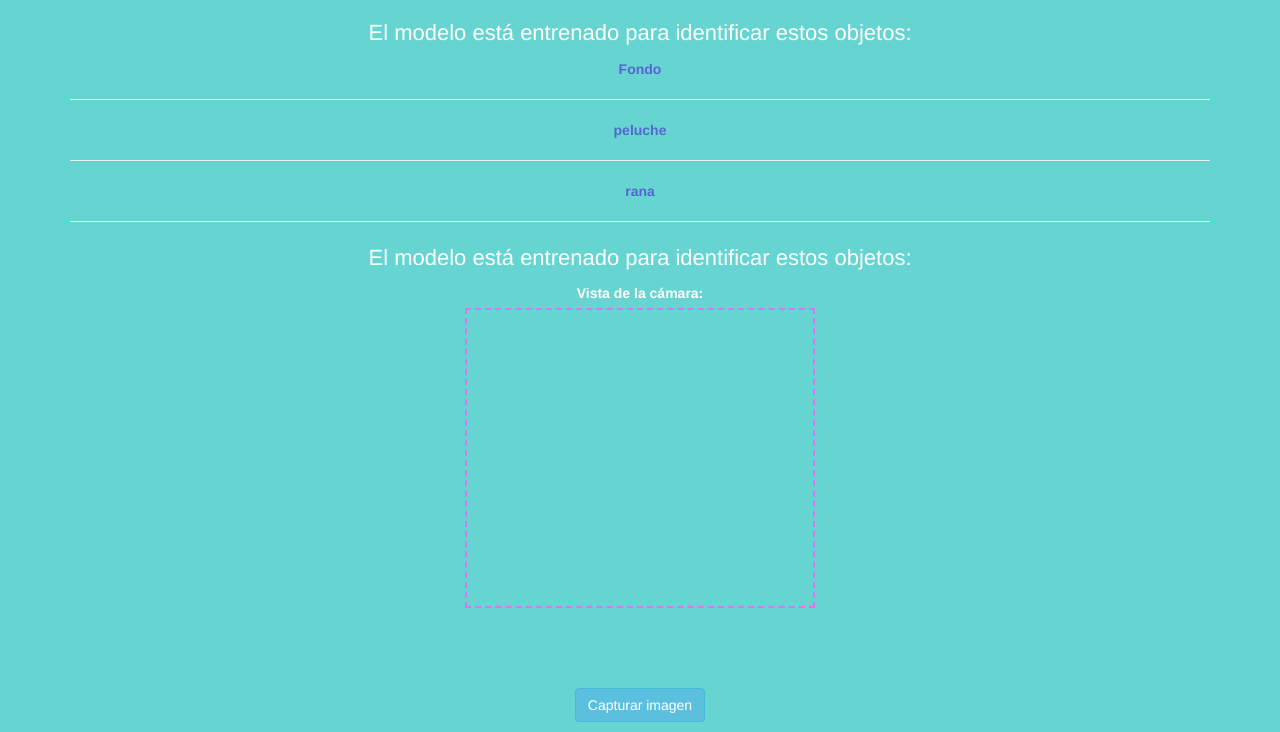
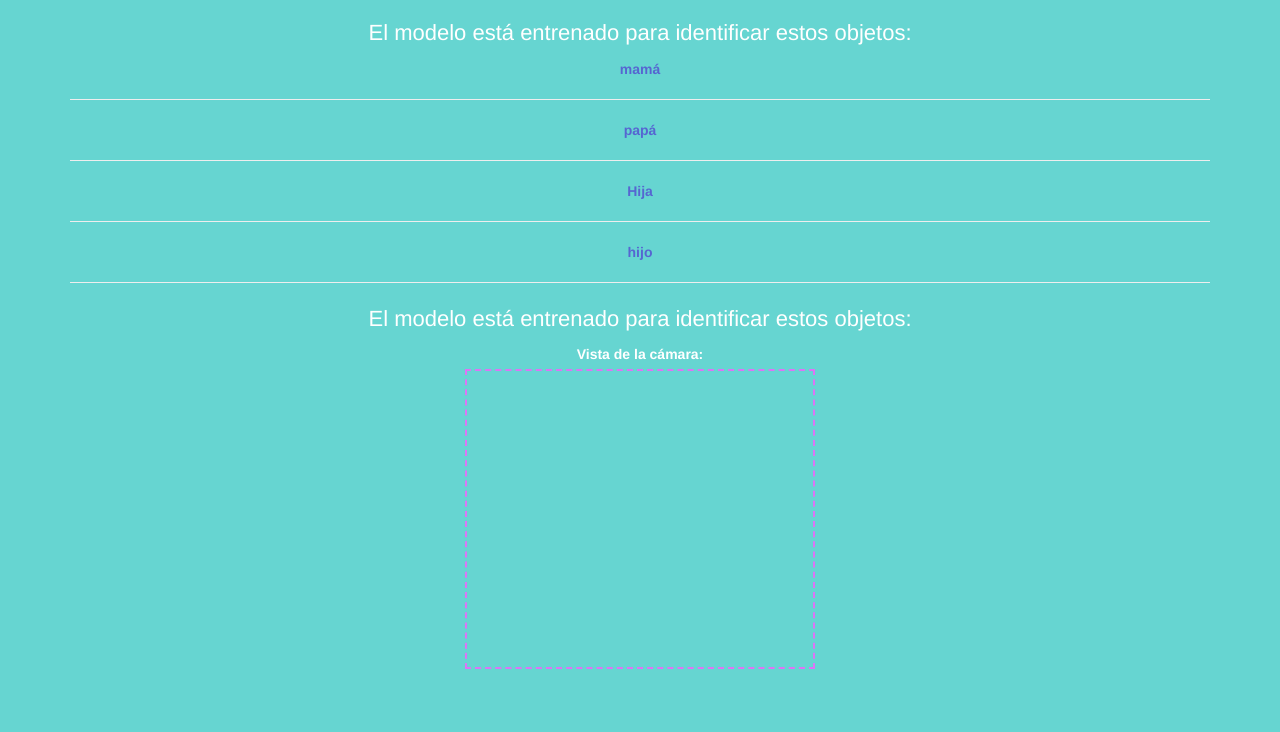
Before and after one commit to sharpenerpromax/image1, a plain HTML site: page index.html in a window 1280 px wide. Shown: the part 68-800 px from the top of the page. Drawn offline with nearby package versions, Linux system fonts and the light colour scheme; a script that the page names is missing.

Commit message:
Update index.html

```diff
--- a/index.html
+++ b/index.html
@@ -22,11 +22,13 @@
        <br><br>
         <p style="font-size: 22px;">El modelo está entrenado para identificar estos objetos: </p>
         <b class="name_of_objects">
-          Fondo
+          mamá
           <hr>
-          peluche
+          papá
           <hr>
-          rana
+          Hija
+          <hr>
+          hijo
           <hr>
         </b>
 
```
